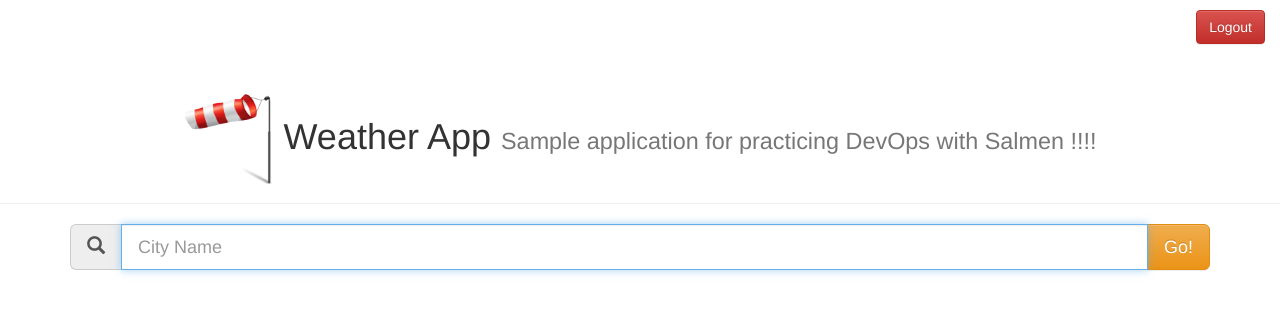
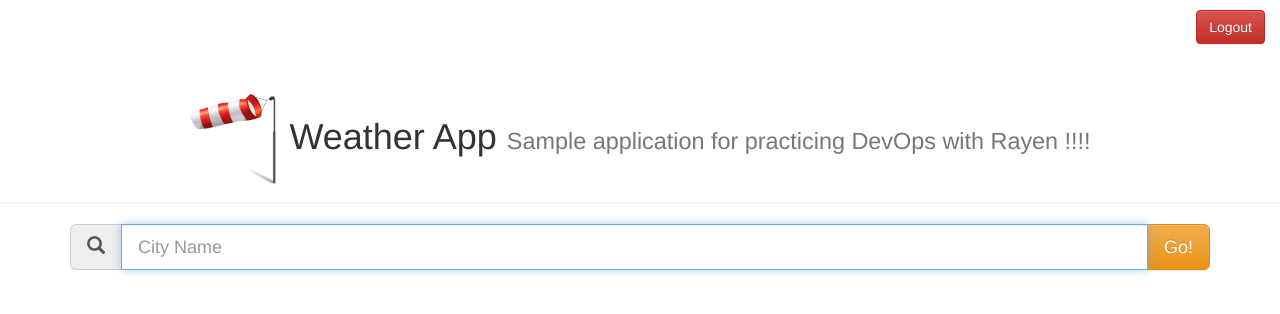
Before and after one commit to GhazouaniHichem/microservices-weather-app-code, a website: page microservices/UI/public/index.html in a window 1280 px wide. Drawn offline with nearby package versions, Linux system fonts and the light colour scheme; files whose address does not match are found by name.

Commit message:
Some changes to tirgger pipeline

```diff
--- a/microservices/UI/public/index.html
+++ b/microservices/UI/public/index.html
@@ -38,7 +38,7 @@
 <div class="page-header text-center">
     <h1><img src="logo.png" alt="Weather App" width="90px" style="-webkit-transform: scaleX(-1);transform: scaleX(-1)">
         Weather App
-        <small>Sample application for practicing DevOps with Salmen !!!!</small></h1>
+        <small>Sample application for practicing DevOps with Rayen !!!!</small></h1>
 </div>
 <div class="container">
     <div class="input-group input-group-lg">
```
Also changed, not shown: microservices/UI/public/login.html (+1 -1 lines), microservices/UI/public/signup.html (+1 -1 lines).
